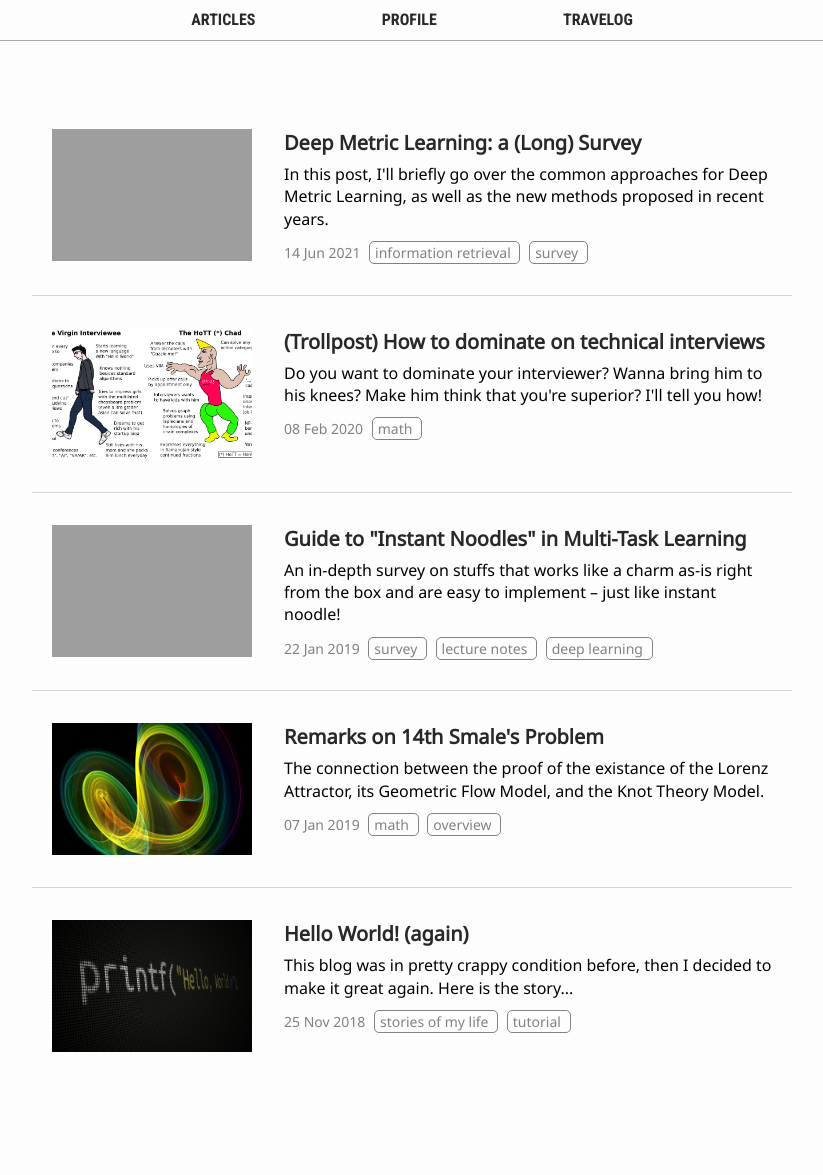
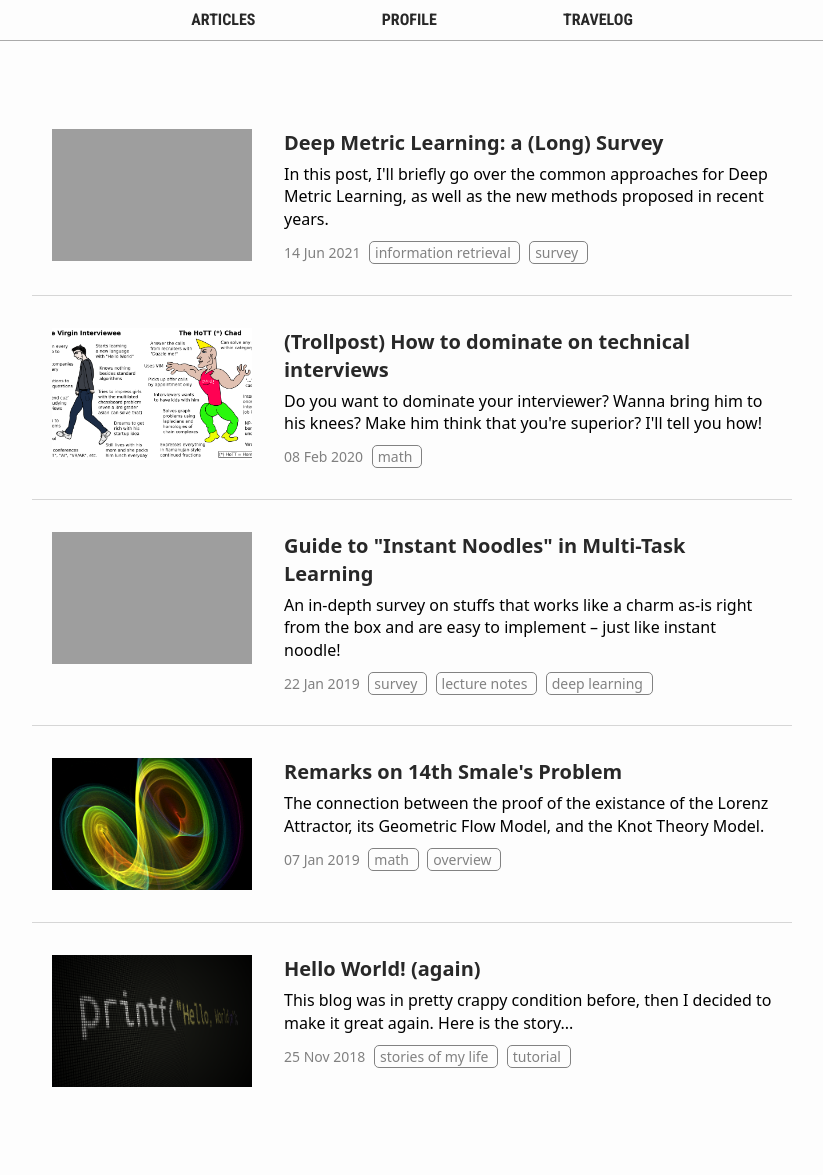
Before and after one commit to hav4ik/hav4ik.github.io, a Jekyll site: the page built from articles/index.html, in a window 1280 px wide. Shown: the whole page, without its empty margins (228-1051 px from the left). Built offline with Jekyll 4.4.1, drawn with Linux system fonts in a browser that asks for light colours; nearby versions of some CDN libraries; before the commit the page ends 1140 px from its top, so only the background shows below that.

Commit message:
Temporary fix for ugly font in Safari

```diff
--- a/assets/css/base.scss
+++ b/assets/css/base.scss
@@ -13,7 +13,7 @@
 
 body {
   // font-family: "Roboto", sans-serif;
-  font-family: "Noto Sans","Helvetica Neue",Helvetica,Arial,sans-serif;
+  font-family: system-ui,-apple-system,BlinkMacSystemFont,"Noto Sans","Helvetica Neue",Helvetica,Arial,sans-serif;
   font-feature-settings: "kern";
   font-kerning: normal;
   font-stretch: 100%;
```
